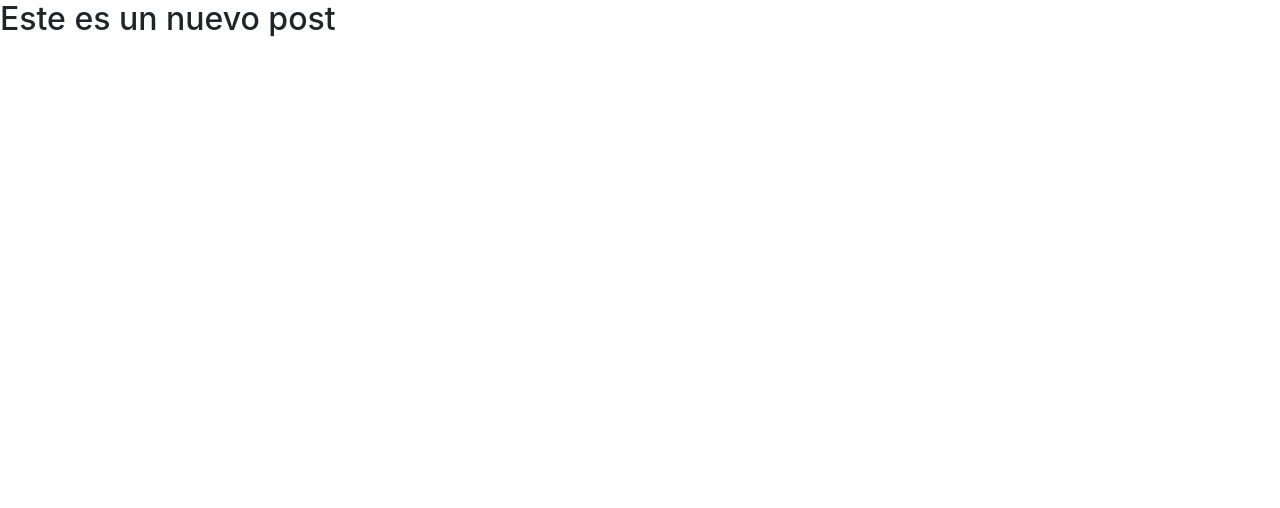
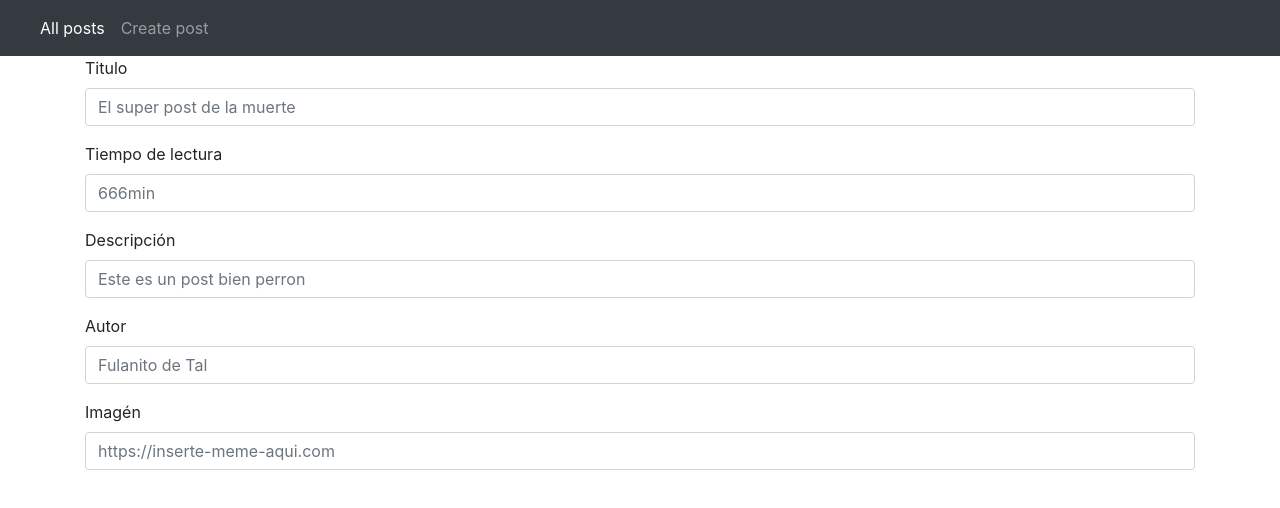
Before and after one commit to kodemia/react-4ta, a React (Create React App) app: page /new-post in a window 1280 px wide. Shown: the top 508 px of the page. Built offline with nearby package versions, Linux system fonts and the light colour scheme.

Commit message:
add form and new route

```diff
--- a/src/components/FormCheckbox.js
+++ b/src/components/FormCheckbox.js
@@ -26,7 +26,7 @@ class FormCheckbox extends Component {
         { this.state.isActive && (
           <label
             className="form-check-label text-light"
-            for={this.props.id}
+            htmlFor={this.props.id}
           >
             { this.props.label }
           </label>
--- a/src/components/FormInput.js
+++ b/src/components/FormInput.js
@@ -17,14 +17,31 @@ class FormInput extends Component {
 
   render() {
     return (
+      <div className="form-group">
+        <label htmlFor={this.props.id}>
+          { this.props.label }
+        </label>
         <input
-        className="form-control mr-sm-2"
+          className="form-control"
+          id={this.props.id}
           type={this.props.type}
           placeholder={this.props.placeholder}
           aria-label={this.props.ariaLabel}
+          aria-describedby={this.props.ariaDescribedBy}
           value={this.state.text}
           onChange={this.onChangeValue.bind(this)}
         />
+        {
+          this.props.help && (
+            <small
+              id={this.props.id}
+              className="form-text text-muted"
+            >
+              { this.props.help }
+            </small>
+          )
+        }
+      </div>
     )
   }
 }
--- /dev/null
+++ b/src/components/NewPost.js
@@ -0,0 +1,61 @@
+import React, { Component } from 'react'
+
+import FormInput from './FormInput'
+
+class NewPost extends Component {
+  constructor(props) {
+    super(props)
+
+    this.state = {
+      title: '',
+      date: '',
+      readTime: '',
+      description: '',
+      author: '',
+      image: ''
+    }
+  }
+
+  render() {
+    return (
+      <form>
+        <FormInput
+          id="title"
+          placeholder="El super post de la muerte"
+          aria-label="title for the post"
+          label="Titulo"
+        />
+
+        <FormInput
+          id="readTime"
+          placeholder="666min"
+          aria-label="read time"
+          label="Tiempo de lectura"
+        />
+
+        <FormInput
+          id="description"
+          placeholder="Este es un post bien perron"
+          aria-label="post description"
+          label="Descripción"
+        />
+
+        <FormInput
+          id="author"
+          placeholder="Fulanito de Tal"
+          aria-label="author name"
+          label="Autor"
+        />
+
+        <FormInput
+          id="image"
+          placeholder="https://inserte-meme-aqui.com"
+          aria-label="image input"
+          label="Imagén"
+        />
+      </form>
+    )
+  }
+}
+
+export default NewPost
--- a/src/views/NewPost.js
+++ b/src/views/NewPost.js
@@ -1,12 +1,16 @@
 import React, { Component } from 'react'
+
+import Navbar from '../components/Navbar'
+import NewPostForm from '../components/NewPost'
 
 class NewPost extends Component {
   render() {
     return (
       <div className='new-post'>
-        <h2>
-          Este es un nuevo post
-        </h2>
+        <Navbar />
+        <section className="container">
+          <NewPostForm />
+        </section>
       </div>
     )
   }
```
Lines whose indentation alone changed are shown as unchanged.
